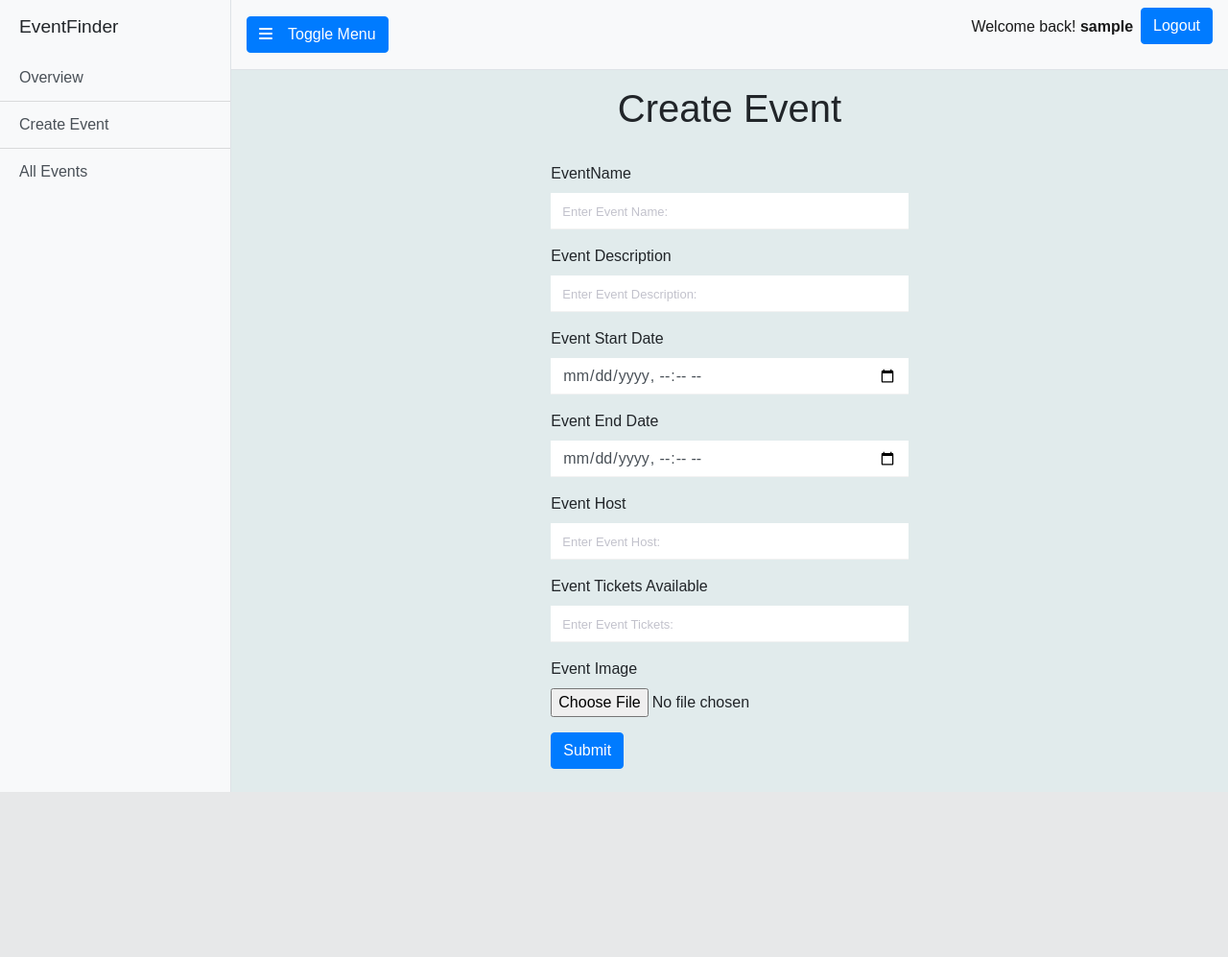
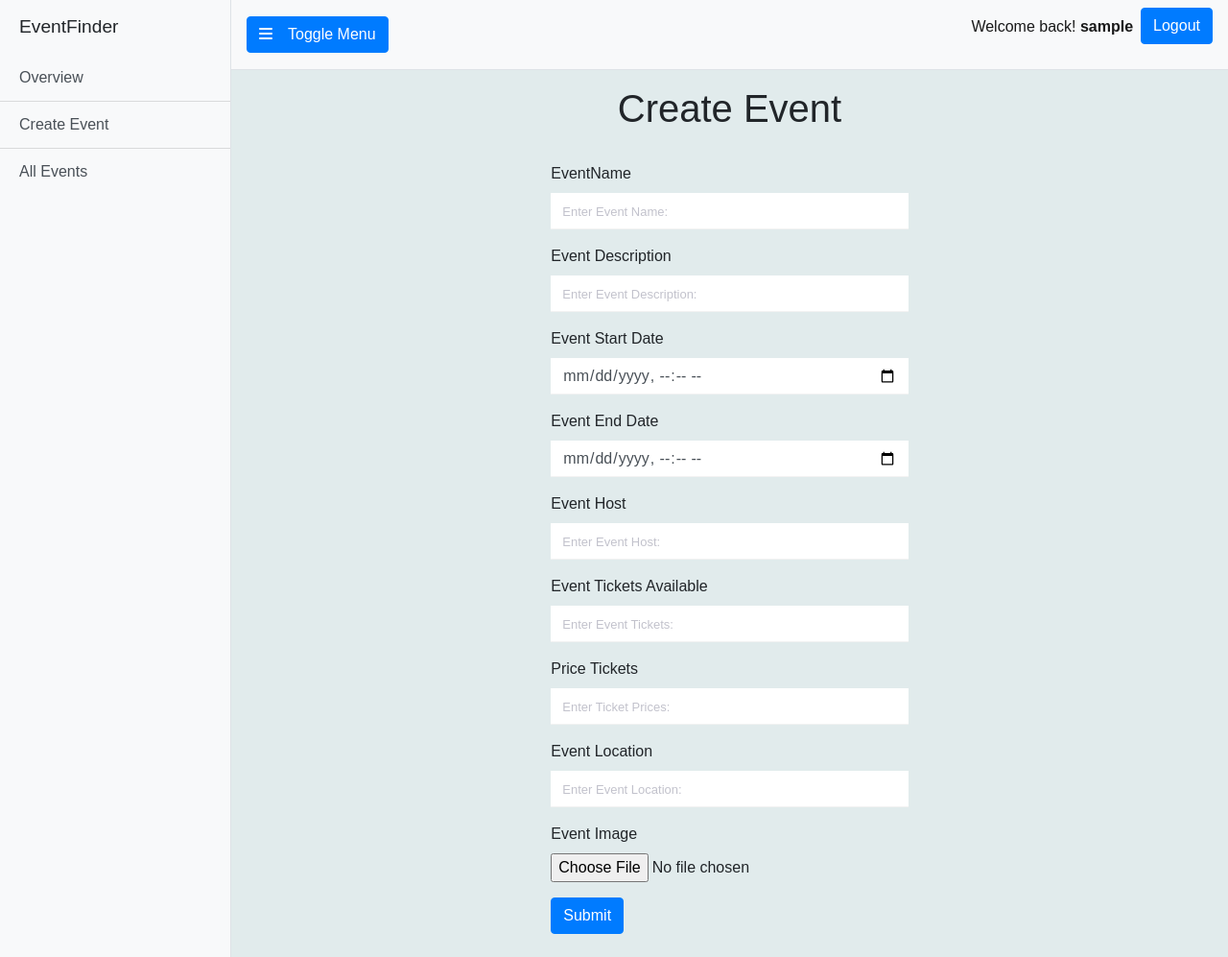
Before and after one commit to BigphilyB/PROJECT---EVENTMANAGER---P3, a PHP site: page /cms/eventcreator.php in a window 1280 px wide. Shown: the whole page at 96% size. Before the commit the page ends 825 px from the top, so only its background shows below. Run offline with PHP 8.4, Linux system fonts and the light colour scheme; the visitor is signed in with stand-in values (Sample User, id 1); some libraries are stand-ins or nearby versions.

Commit message:
Event Creator
Still work in progress!!!

Error by placing image into a local folder

```diff
--- a/cms/eventcreator.php
+++ b/cms/eventcreator.php
@@ -7,6 +7,39 @@ session_start();
 if(!isset($_SESSION["loggedin"]) && $_SESSION["loggedin"] !== true){
   header("location: index.php");
   exit;
+}
+
+
+//Event Uploader
+if (isset($_POST['event_uploader'])){
+  $target = "../img/event_img" . basename($_FILES['img']['name']);
+
+  $db = mysqli_connect("localhost", "root", "", "project_eventmanager_p3"); //Connect to database
+
+
+  $eventname = $_POST['eventname'];
+  $eventdesc = $_POST['eventdesc'];
+  $eventstart = $_POST['eventstart'];
+  $eventend = $_POST['eventend'];
+  $eventhost = $_POST['eventhost'];
+  $eventmaxtickets = $_POST['eventmaxtickets'];
+  $pricetickets = $_POST['pricetickets'];
+  $eventlocation = $_POST['eventlocation'];
+  $img = $_POST['img'];
+
+
+  $EventImg = $_FILES['img']['name'];
+
+  $sql = "INSERT INTO events (EventName, EventImg, EventDiscription, EventStartDate, EventEndDate, EventHost, EventCreateDate, CurrentTickets, TicketPrice, EventLocation) VALUES ('$eventname', '$img', '$eventdesc', '$eventstart', '$eventend', '$eventhost', NOW(), '$eventmaxtickets', '$pricetickets', '$eventlocation')";
+  $query = mysqli_query($db, $sql);
+  echo mysqli_error($db);
+
+  if (move_uploaded_file($_FILES['img']['tmp_name'], $target)) {
+
+  }
+
+
+
 }
 
 ?>
@@ -30,7 +63,6 @@ if(!isset($_SESSION["loggedin"]) && $_SESSION["loggedin"] !== true){
   <link href="./csmslogin.css" rel="stylesheet">
 
 </head>
-
 <body>
 
 <div class="d-flex" id="wrapper">
@@ -49,7 +81,7 @@ if(!isset($_SESSION["loggedin"]) && $_SESSION["loggedin"] !== true){
   <!-- Page Content -->
   <div id="page-content-wrapper">
 
-    <nav class="navbar navbar-expand-lg navbar-light bg-light border-bottom">
+    <nav class="navbar navbar-expand-lg navbar-light bg-light border-bottom" enctype="multipart/form-data">
       <button class="btn btn-primary" id="menu-toggle"><i class="fas fa-bars mr-3"></i>Toggle Menu</button>
 
       <button class="navbar-toggler" type="button" data-toggle="collapse" data-target="#navbarSupportedContent" aria-controls="navbarSupportedContent" aria-expanded="false" aria-label="Toggle navigation">
@@ -69,36 +101,44 @@ if(!isset($_SESSION["loggedin"]) && $_SESSION["loggedin"] !== true){
     </nav>
     <div class="container-fluid">
       <h1 class="text-center mt-3">Create Event</h1>
-      <form class="col-xl-5 col-lg-6 col-md-8 col-sm-10 mx-auto form p-4">
+      <form class="col-xl-5 col-lg-6 col-md-8 col-sm-10 mx-auto form p-4" action="eventcreator.php" method="post">
         <div class="form-group">
           <label for="eventname">EventName</label>
-          <input type="text" class="form-control" id="eventname" placeholder="Enter Event Name:">
+          <input type="text" class="form-control" id="eventname" name="eventname" placeholder="Enter Event Name:">
         </div>
         <div class="form-group">
           <label for="eventdesc">Event Description</label>
-          <input type="text" class="form-control" id="eventname" placeholder="Enter Event Description:">
+          <input type="text" class="form-control" id="eventdesc" name="eventdesc" placeholder="Enter Event Description:">
         </div>
         <div class="form-group">
           <label for="eventstart">Event Start Date</label>
-          <input type="datetime-local" class="form-control" id="eventstart" placeholder="Event Start Date:">
+          <input type="datetime-local" class="form-control" id="eventstart" name="eventstart" placeholder="Event Start Date:">
         </div>
         <div class="form-group">
           <label for="eventend">Event End Date</label>
-          <input type="datetime-local" class="form-control" id="eventend" placeholder="Event Start Date:">
+          <input type="datetime-local" class="form-control" id="eventend" name="eventend" placeholder="Event Start Date:">
         </div>
         <div class="form-group">
           <label for="eventhost">Event Host</label>
-          <input type="text" class="form-control" id="eventhost" placeholder="Enter Event Host:">
+          <input type="text" class="form-control" id="eventhost" name="eventhost" placeholder="Enter Event Host:">
         </div>
         <div class="form-group">
           <label for="eventmaxtickets">Event Tickets Available</label>
-          <input type="number" class="form-control" id="eventmaxtickets" placeholder="Enter Event Tickets:">
+          <input type="number" class="form-control" id="eventmaxtickets" name="eventmaxtickets" placeholder="Enter Event Tickets:">
+        </div>
+        <div class="form-group">
+          <label for="pricetickets">Price Tickets</label>
+          <input type="number" class="form-control" id="pricetickets" name="pricetickets" placeholder="Enter Ticket Prices:">
+        </div>
+        <div class="form-group">
+          <label for="eventlocation">Event Location</label>
+          <input type="text" class="form-control" id="eventlocation" name="eventlocation" placeholder="Enter Event Location:">
         </div>
         <div class="form-group">
           <label for="eventimg">Event Image</label>
-          <input  type="file" name="image">
+          <input  type="file" name="img" id="img">
         </div>
-        <button type="submit" class="btn btn-primary">Submit</button>
+        <input  class="btn-primary btn" type="submit" name="event_uploader" value="Submit">
       </form>
     </div>
   </div>
```
Also changed, not shown: cms/dashboard.php (+4 -4 lines).
